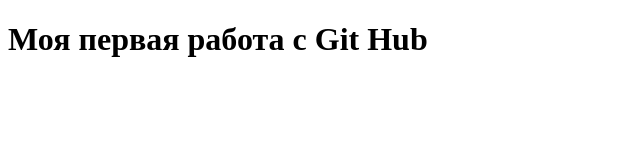
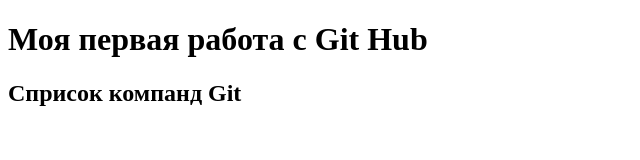
Before and after one commit to TaniaB22/Lessons, a plain HTML site: page lessons7/index.html in a window 1280 px wide. Shown: the whole page, without its empty margins (0-640 px from the left). Drawn offline with Linux system fonts and the light colour scheme.

Commit message:
second commit

```diff
--- a/lessons7/index.html
+++ b/lessons7/index.html
@@ -8,6 +8,7 @@
 </head>
 <body>
     <h1>Моя первая работа с Git Hub</h1>
+    <h2>Сприсок компанд Git</h2>
 
 </body>
 </html>
```
